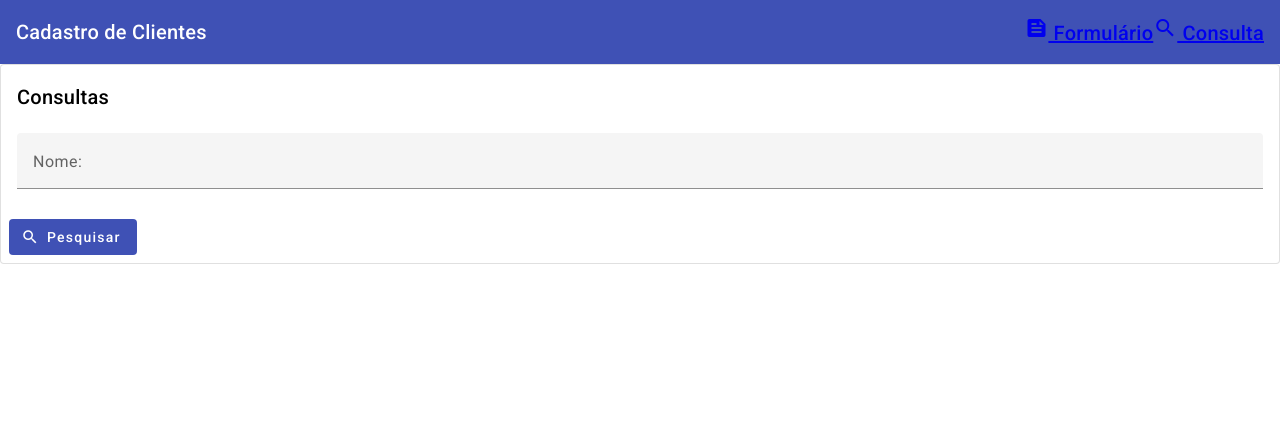
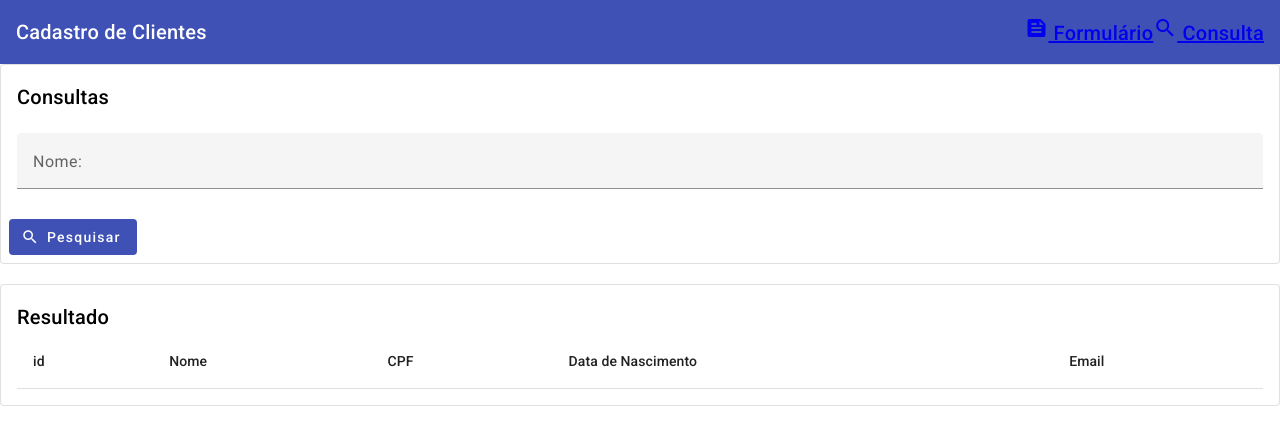
Before and after one commit to josemardsantoss/crud-angular-material, an Angular app: page /consulta in a window 1280 px wide. Shown: the top 444 px of the page. Built offline with nearby package versions, Linux system fonts and the light colour scheme.

Commit message:
Implementação da table

```diff
--- a/src/app/consulta/consulta.component.html
+++ b/src/app/consulta/consulta.component.html
@@ -10,7 +10,7 @@
                         <div fxLayout="column" fxFlex="950px">
                             <mat-form-field class="full-width">
                                 <mat-label>Nome: </mat-label>
-                                <input type="text" matInput placeholder="ex: José"/>
+                                <input type="text" matInput placeholder="ex: José" />
                             </mat-form-field>
                         </div>
                     </div>
@@ -24,4 +24,38 @@
         </form>
     </div>
 
-</div>
+    <div fxLayout="row" fxLayoutAlign="center" class="mt-20">
+        <div fxLayout="column" fxFlex="1000px">
+            <mat-card appearance="outlined">
+                <mat-card-header>
+                    <mat-card-title>Resultado</mat-card-title>
+                </mat-card-header>
+                <mat-card-content>
+                    <table mat-table [dataSource]="listaClientes">
+                        <ng-container matColumnDef="id">
+                            <th mat-header-cell *matHeaderCellDef>id</th>
+                            <td mat-cell *matCellDef="let cliente"> {{cliente.id}}</td>
+                        </ng-container>
+                        <ng-container matColumnDef="nome">
+                            <th mat-header-cell *matHeaderCellDef>Nome</th>
+                            <td mat-cell *matCellDef="let cliente">{{cliente.nome}}</td>
+                        </ng-container>
+                        <ng-container matColumnDef="cpf">
+                            <th mat-header-cell *matHeaderCellDef>CPF</th>
+                            <td mat-cell *matCellDef="let cliente">{{cliente.cpf}}</td>
+                        </ng-container>
+                        <ng-container matColumnDef="dataNascimento">
+                            <th mat-header-cell *matHeaderCellDef>Data de Nascimento</th>
+                            <td mat-cell *matCellDef="let cliente">{{cliente.dataNascimento}}</td>
+                        </ng-container>
+                        <ng-container matColumnDef="email">
+                            <th mat-header-cell *matHeaderCellDef>Email</th>
+                            <td mat-cell *matCellDef="let cliente">{{cliente.email}}</td>
+                        </ng-container>
+                        <tr mat-header-row *matHeaderRowDef="colunasTable"></tr>
+                        <tr mat-row *matRowDef="let cliente; columns : colunasTable;"></tr>
+                    </table>
+                </mat-card-content>
+            </mat-card>
+        </div>
+    </div>
--- a/src/app/consulta/consulta.component.ts
+++ b/src/app/consulta/consulta.component.ts
@@ -1,4 +1,5 @@
 import { Component, OnInit } from '@angular/core';
+import { CommonModule } from '@angular/common';
 import { MatInputModule } from '@angular/material/input'
 import { MatCardModule } from '@angular/material/card'
 import { MatIconModule } from '@angular/material/icon'
@@ -10,19 +11,21 @@
 
 @Component({
   selector: 'app-consulta',
-  imports: [MatInputModule, MatCardModule, MatIconModule, MatTableModule, FormsModule, MatButton],
+  imports: [MatInputModule, MatCardModule, CommonModule, MatIconModule, MatTableModule, FormsModule, MatButton],
   templateUrl: './consulta.component.html',
   styleUrl: './consulta.component.scss'
 })
 export class ConsultaComponent implements OnInit{
 
-  listaClientes: Cliente[] = []
+  listaClientes: Cliente[] = [];
+  colunasTable: string[] = ["id", "nome", "cpf", "dataNascimento", "email"];
 
   constructor(private service: ClienteService) {
 
   }
   ngOnInit() {
-    this.listaClientes = this.service.pesquisarClientes('')
+   this.listaClientes = this.service.pesquisarClientes('');
+  console.log(this.listaClientes);
   }
 
 }
```
Also changed, not shown: src/app/cadastro/cadastro.component.html (+5 -13 lines).
